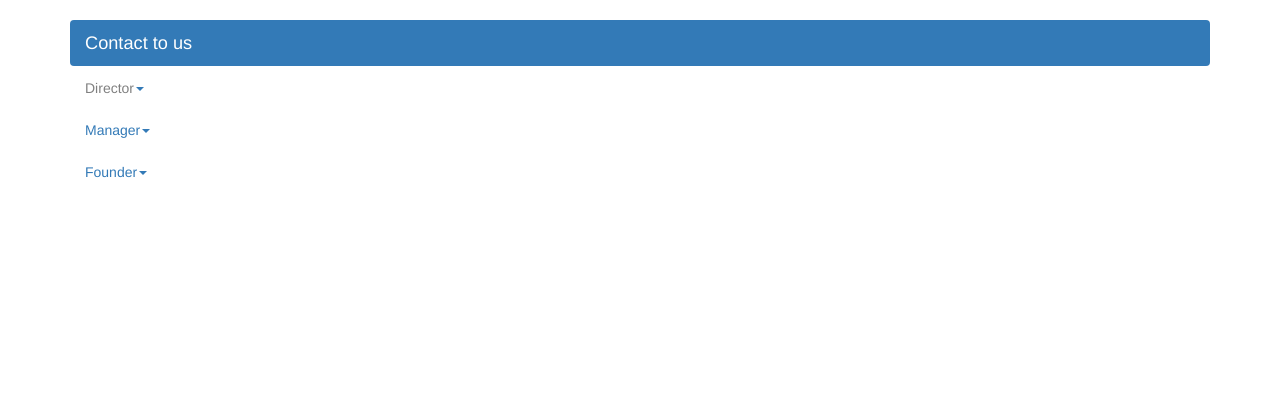
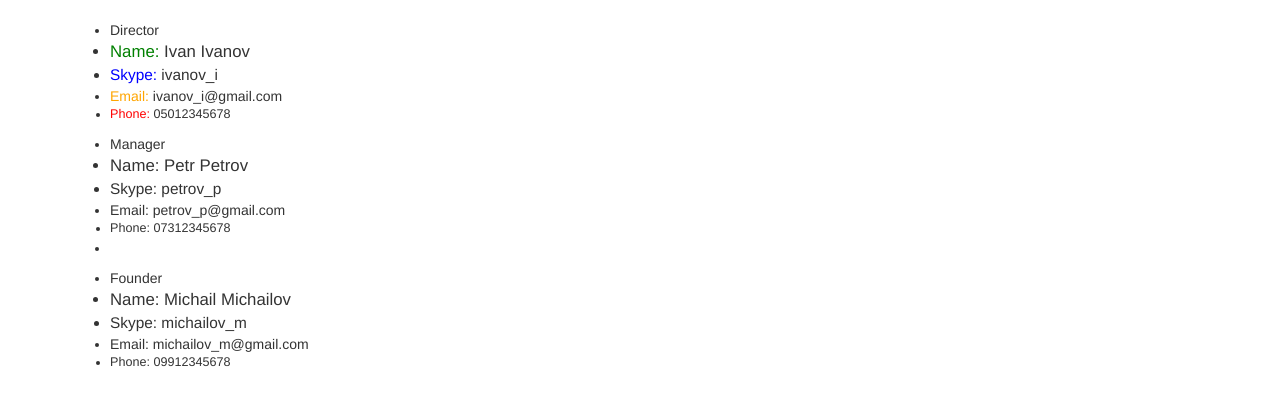
Before and after one commit to vpikalova/ooniversity_django_courses_06, a Python web app: template templates/contact.html in a window 1280 px wide. Shown: the part 52-458 px from the top of the page. Run offline with Jinja, Linux system fonts and the light colour scheme; the template is opened without the code that fills it, so the values that code supplies are empty.

Commit message:
не моя ветка. редактирование файлов index & contact

```diff
--- a/templates/contact.html
+++ b/templates/contact.html
@@ -29,35 +29,26 @@
     </div>
   </nav>
   <div class="container">
-    <ul class="nav nav-pills nav-stacked">
-      <li class="active"><a><span class="font_size_130">Contact to us</span></a></li>
-      <li class="dropdown">
-        <a class="dropdown-toggle" data-toggle="dropdown"><span class="grey_color">Director</span><span class="caret"></span></a>
-        <ul class="dropdown-menu">
+    <ul>
+      <li>Director</li>
       <li class="font_size_120"><span class="green_color">Name:</span> Ivan Ivanov</li>
       <li class="font_size_110"><span class="blue_color">Skype:</span> ivanov_i</li>
       <li class="font_size_100"><span class="orange_color">Email:</span> ivanov_i@gmail.com</li>
       <li class="font_size_90"><span class="red_color">Phone:</span> 05012345678</li>
     </ul>
-      </li>
-      <li class="dropdown">
-        <a class="dropdown-toggle" data-toggle="dropdown">Manager<span class="caret"></span></a>
-        <ul class="dropdown-menu">
+    <ul>
+      <li>Manager</li>
       <li class="font_size_120">Name: Petr Petrov</li>
       <li class="font_size_110">Skype: petrov_p</li>
       <li class="font_size_100">Email: petrov_p@gmail.com</li>
       <li class="font_size_90">Phone: 07312345678<li>
     </ul>
-      </li>
-      <li class="dropdown">
-        <a class="dropdown-toggle" data-toggle="dropdown">Founder<span class="caret"></span></a>
-        <ul class="dropdown-menu">
+    <ul>
+      <li>Founder</li>
       <li class="font_size_120">Name: Michail Michailov</li>
       <li class="font_size_110">Skype: michailov_m</li>
       <li class="font_size_100">Email: michailov_m@gmail.com</li>
       <li class="font_size_90">Phone: 09912345678</li>
-        </ul>
-      </li>
     </ul>
   </div>
     <!-- jQuery (necessary for Bootstrap's JavaScript plugins) -->
--- a/templates/index.html
+++ b/templates/index.html
@@ -32,16 +32,14 @@
     <h2><span class="font_size_120">Онлайн курс «Веб-разработка на Python&Django</span></h2>
   </div>
     <div class="container"">
-      <div>
+      <div class="jumbotron">
         <h1>Description</h1>
-        <div class="jumbotron">
         <p class="red_color"><span class="font_size_110">ItBursa</span> — это современная онлайн школа веб-разработки и программирования. Мы хотим сделать IT образование качественным, полезным и доступным.
         <p class="orange_color"><span class="font_size_100">Мы делаем</span> упор на то, чтобы студенты не только освоили синтаксис языка и стандартные операции, а поняли ключевые принципы работы именно этого языка и работы программиста вообще. С самого начала, с самого базового уровня мы учим не «языку программирования в вакууме», а языку программирования и практике его применения.</p>
         <p class="grey_color"><span class="font_size_90">Мы даем</span> много домашних заданий. Мы отчисляем за неуспеваемость. У нас есть только один вид дипломов — «успешно закончил курс». Мы гарантируем качество нашего образования.</p>
         <p class="green_color">Не понимаете, с чего начать учиться программированию? Устали от однообразных туториалов? </p>
         <p class="blue_color"><span class="font_size_130">Начали слушать онлайн курс и бросили? Приходите к нам.</span>
         У нас не бросают.</p>
-        </div>
       </div>
     </div>
   <div class="container">
```
Lines whose indentation alone changed are shown as unchanged.
